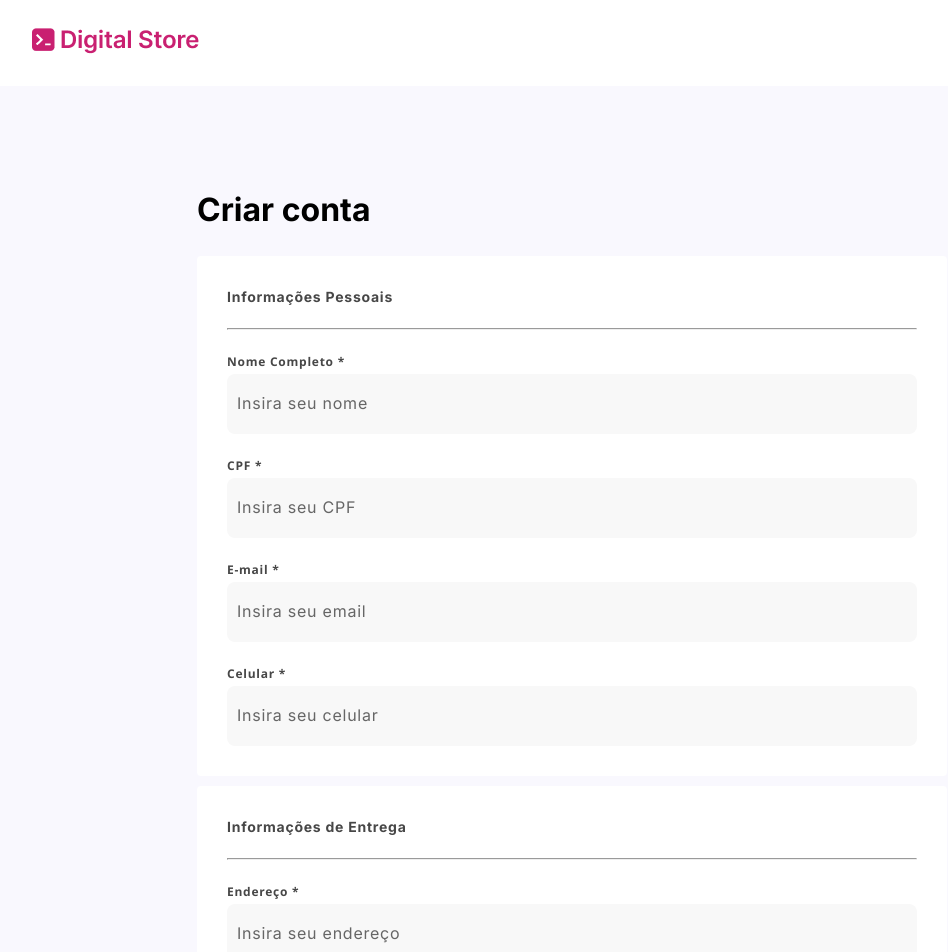
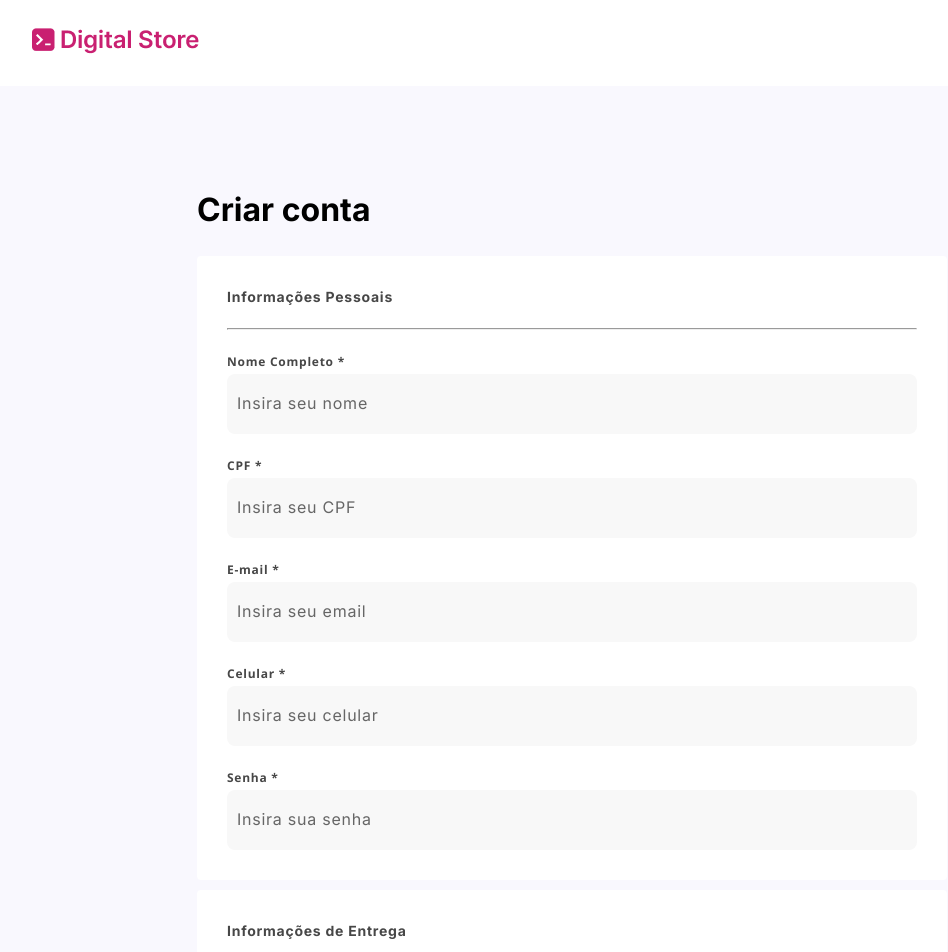
Before and after one commit to DCFS5S/dripstore, a React (Vite) app: page /criar-conta in a window 1280 px wide. Shown: the top 952 px of the page, without its empty margins (68-1016 px from the left). Built offline with nearby package versions, Linux system fonts and the light colour scheme.

Commit message:
add user registration

```diff
--- a/src/components/LoginPage/LoginPage.jsx
+++ b/src/components/LoginPage/LoginPage.jsx
@@ -1,45 +1,24 @@
-import { useEffect, useState } from 'react'
+import { apiRequest } from '../../service/apiRequest';
 import '../LoginPage/LoginPage.css'
 import { MainFooter } from '../MainFooter/MainFooter'
 
 export const LoginPage = () => {
-    const [username, setUsername] = useState('')
-    const [password, setPassword] = useState('')
-    const [IsLoading, setIsLoading] = useState()
-    const [error, setError] = useState(false)
+    const handleSubmit = (event) => {
+        event.preventDefault();
+        const formData = new FormData(event.target);
+        const formDataJson = Object.fromEntries(formData.entries());
 
-    const handleUsernameChange = async (event) => {
-        setUsername(event.target.value)
+        apiRequest({
+            method: 'POST',
+            data: formDataJson,
+            path: '/auth/login',
+        })
+            .then(response => response.json())
+            .then(response => {
+                localStorage.setItem('token', response.token || '');
+            })
+            .catch(err => console.error(err));
     }
-
-    const handlePasswordChange = async (event) => {
-        setPassword(event.target.value)
-    }
-
-
-    const enviarFormulario = async () => {
-        console.log('Formulario enviado por:', {username, password})
-        const API_URL = ''
-
-        try {
-            const response = await fetch(API_URL, {
-                method: 'POST',
-                headers: {
-                    'Content-Type': 'application/json',
-                },
-                body: JSON.stringify({ username, password }),
-            })
-            const data = await response.json()
-            console.log('resposta do servidor', data)
-        }
-        catch (err) {
-            console.error('Erro ao enviar o formulário', err)
-        }
-    }
-
-    useEffect(() => {
-        enviarFormulario()
-    }, [])
 
     return (
         <>
@@ -50,20 +29,20 @@ export const LoginPage = () => {
                 <h1>Acesse sua conta</h1>
                 <p>Novo cliente? Então registre-se <a href="#">aqui.</a></p>
             </div>
-            <div className='login-body'>
+            <form className='login-body' onSubmit={handleSubmit}>
                 <div>
-                    <label className='labels' htmlFor="username">Login*</label>
-                    <input className='input' type="text" value={username} onChange={handleUsernameChange} placeholder='Insira seu login ou email' />
+                    <label className='labels' htmlFor="email">Email*</label>
+                    <input id="email" name="email" className='inputs' type="text" placeholder='Insira seu login ou email' />
                 </div>
                 <div>
                     <label className='labels' htmlFor="password">Senha*</label>
-                    <input className='inputs' type="password" value={password} name="password" id="pass" onChange={handlePasswordChange} minLength={8} required placeholder='Insira sua senha' />
+                    <input className='inputs' type="password" name="password" id="password" required placeholder='Insira sua senha' />
                 </div>
                 <div className='new-password'>
                     <a className='forgot-password' href="#">Esqueci minha senha</a>
                 </div>
-                <button className='btnAcessar' type='submit' onClick={enviarFormulario}>Acessar Conta</button>
-            </div>
+                <button className='btnAcessar' type='submit'>Acessar Conta</button>
+            </form>
             <div className='login-footer'>
                 <h4>Ou faça login com</h4>
                 <a href="#"><img src="../images/gmail-icon.svg" id='gmail-icon' alt="icone-gmail" /></a>
--- a/src/pages/CreateAccount/CreateAccount.jsx
+++ b/src/pages/CreateAccount/CreateAccount.jsx
@@ -3,6 +3,7 @@ import { HeaderClean } from "../../components/HeaderClean/HeaderClean";
 import "./CreateAccount.css";
 import { useEffect } from "react";
 import { Popup } from "../../components/Popup/Popup";
+import { apiRequest } from "../../service/apiRequest";
 
 export const CreateAccount = () => {
 
@@ -17,13 +18,6 @@ export const CreateAccount = () => {
     localStorage.setItem('formData', JSON.stringify(formData))
   }, [formData])
 
-  const handleInputChange = (e) => {
-    const {name, value} = e.target
-    setFormData({
-      ...formData,
-      [name]: value,
-    })
-  }
 
   const handleCreateAccount = () => {
     setModalIsOpen(true)
@@ -33,32 +27,69 @@ export const CreateAccount = () => {
     setModalIsOpen(false)
   }
 
+  const handleSubmit = (event) => {
+    event.preventDefault();
+    const formData = new FormData(event.target);
+    const formDataJson = Object.fromEntries(formData.entries());
+
+    apiRequest({
+        method: 'POST',
+        data: formDataJson,
+        path: '/users',
+    })
+      .then(response => response.json())
+      .then(response => console.log(response))
+      .catch(err => console.error(err));
+  }
+
   return (
     <>
     <HeaderClean />
     <section className="create-account-container">
-      <section className="create-account-content">
+      <form className="create-account-content" onSubmit={handleSubmit}>
         <h3>Criar conta</h3>
         <div className="info-content">
           <p>Informações Pessoais</p>
           <hr />
-          <label htmlFor="nome-completo">Nome Completo *</label>
+          <label htmlFor="name">Nome Completo *</label>
           <input
-            name='nomeCompleto'
+            id="name"
+            name='name'
             placeholder="Insira seu nome"
             type="text"
-            value={formData.nomeCompleto}
-            onChange={handleInputChange}
           />
 
           <label htmlFor="cpf">CPF *</label>
-          <input placeholder="Insira seu CPF" type="text" />
+          <input
+            id="cpf"
+            name="cpf"
+            placeholder="Insira seu CPF"
+            type="text"
+          />
 
           <label htmlFor="email">E-mail *</label>
-          <input placeholder="Insira seu email" type="text" />
+          <input
+            id="email"
+            name="email"
+            placeholder="Insira seu email"
+            type="text"
+          />
 
-          <label htmlFor="celular">Celular *</label>
-          <input placeholder="Insira seu celular" type="text" />
+          <label htmlFor="phone">Celular *</label>
+          <input
+            id="phone"
+            name="phone"
+            placeholder="Insira seu celular"
+            type="text"
+          />
+
+          <label htmlFor="password">Senha *</label>
+          <input
+            id="password"
+            name="password"
+            placeholder="Insira sua senha"
+            type="password"
+          />
         </div>
 
         <div className="info-content">
@@ -88,8 +119,7 @@ export const CreateAccount = () => {
         </div>
 
         <button onClick={handleCreateAccount}>Criar conta</button>
-      </section>
-
+      </form>
     </section>
 
     <Popup
--- /dev/null
+++ b/src/service/apiRequest.js
@@ -0,0 +1,16 @@
+export const apiRequest = ({
+    path,
+    data,
+    method = 'GET',
+}) => {
+    const options = {
+        method,
+        headers: {
+            'Content-Type': 'application/json',
+            'Authorization': localStorage.getItem('token') || '',
+        },
+        body: JSON.stringify(data)
+    };
+
+    return fetch(`http://localhost:3000${path}`, options)
+}
```
